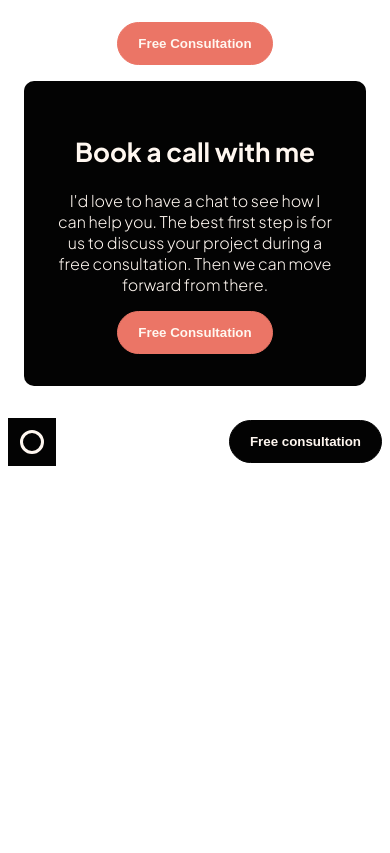
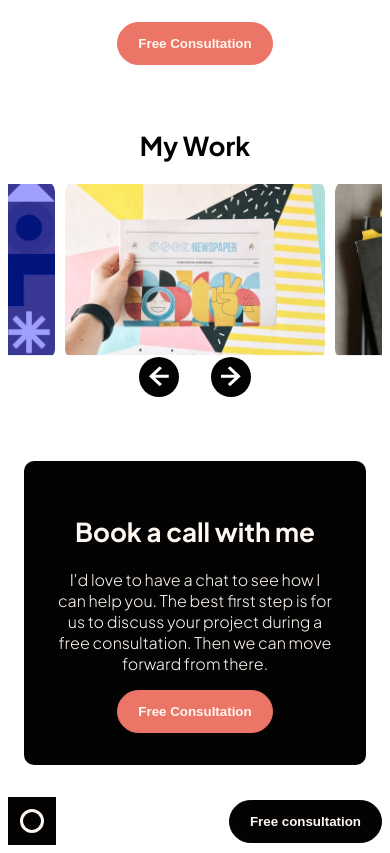
Before and after one commit to Lfrancos/fm-sp-portafolio, a Next.js app: page / in a window 390 px wide. Shown: the part 2200-3053 px from the top of the page. Before the commit the page ends 2674 px from the top, so only its background shows below. Built offline with nearby package versions, Linux system fonts and the light colour scheme.

Commit message:
set basic function of gallery for mobile

```diff
--- /dev/null
+++ b/src/components/ui/Gallery.module.scss
@@ -0,0 +1,52 @@
+
+.gallery {
+    margin: 4rem auto;
+    text-align: center;
+    &Container {
+        overflow: hidden;
+        position: relative;
+        width: 100%;
+        min-height: 173px;
+    }
+}
+.arrows {
+    display: flex;
+    gap: 2rem;
+    justify-content: center;
+}
+.btnArrows {
+    background-color: hsl(var(--color-black));
+    border-radius: 50%;
+    width: 40px;
+    height: 40px;
+    position: relative;
+    margin: 0;
+    padding: 0;
+}
+.position {
+    margin: 0;
+    padding: 0;
+    position: absolute;
+    top: 50%;
+    left: 50%;
+    transform: translate(-50%, -45%)
+}
+.images {
+    position: absolute;
+    top: 50%;
+    left: 50%;
+    width: 800px;
+    margin-bottom: 2rem;
+    display: flex;
+    justify-content: center;
+    gap: 10px;
+    transform: translate(-50%, -50%)
+
+}
+.image {
+    margin: 0 auto;
+    width: fit-content;
+    overflow: hidden;
+    border-radius: 10px;
+    // padding: 300px;
+}
--- /dev/null
+++ b/src/components/ui/Gallery.tsx
@@ -0,0 +1,90 @@
+import Image from "next/image";
+import { useState } from "react";
+import styles from "./Gallery.module.scss";
+
+const gallery = [
+  "image-slide-1.jpg",
+  "image-slide-2.jpg",
+  "image-slide-3.jpg",
+  "image-slide-4.jpg",
+  "image-slide-5.jpg",
+];
+export const Gallery = () => {
+
+    const [ currentImage , setCurrentImage] = useState(2);
+
+    const handleClickRight = () => {
+        if (currentImage === gallery.length - 1) {
+            setCurrentImage(0);
+        } else {
+            setCurrentImage(currentImage + 1);
+        }
+    }
+    const handleClickLeft = () => {
+        if (currentImage === 0) {
+            setCurrentImage(gallery.length - 1);
+        } else {
+            setCurrentImage(currentImage - 1);
+        }
+    }
+
+  return (
+    <div className={styles.gallery}>
+      <h2>My Work</h2>
+
+      <div className={styles.galleryContainer}>
+        <div className={styles.images}>
+          <div className={styles.image}>
+            <Image
+              src={`/assets/${gallery[currentImage - 1]}`}
+              width={300}
+              height={200}
+              alt="im"
+            />
+          </div>
+          <div className={styles.image}>
+            <Image
+              src={`/assets/${gallery[currentImage]}`}
+              width={300}
+              height={200}
+              alt="im"
+            />
+          </div>
+          <div className={styles.image}>
+            <Image
+              src={`/assets/${gallery[currentImage + 1]}`}
+              width={300}
+              height={200}
+              alt="im"
+            />
+          </div>
+        </div>
+      </div>
+
+      {/* arrows */}
+
+      <div className={styles.arrows}>
+        <div className={styles.btnArrows} onClick={ handleClickLeft }>
+          <div className={styles.position}>
+            <Image
+              src="/assets/icon-arrow-left.svg"
+              alt="arrow"
+              width={20}
+              height={20}
+            />
+          </div>
+        </div>
+        <div className={styles.btnArrows} onClick={ handleClickRight }>
+          <div className={styles.position}>
+            <Image
+              src="/assets/icon-arrow-right.svg"
+              alt="arrow"
+              width={20}
+              height={20}
+            />
+          </div>
+        </div>
+      </div>
+    </div>
+  );
+};
--- a/src/data/mosaic.json
+++ b/src/data/data.json
@@ -1,5 +1,5 @@
 {
-  "mosaic": [
+  "grid": [
     {
       "name": "Graphic design",
       "className": "graphicDesign",
--- a/src/pages/index.tsx
+++ b/src/pages/index.tsx
@@ -2,8 +2,9 @@ import type { NextPage } from "next";
 import Image from "next/image";
 import { MainLayout } from "../components/layouts/MainLayout";
 import styles from "./index.module.scss";
-import Data from "../data/mosaic.json" assert { type: "json" };
+import Data from "../data/data.json" assert { type: "json" };
 import { Button } from "../components/ui/Button";
+import { Gallery } from '../components/ui/Gallery';
 
 const Home: NextPage = () => {
   return (
@@ -17,12 +18,12 @@ const Home: NextPage = () => {
           </p>
         </div>
 
-        {/* this is the mosaic
+        {/* this is the grid of skills
           if you want to change the dimensions or name or anything you should do it from the data JSON file
         */}
 
         <div className={styles.mosaic}>
-          {Data.mosaic.map(({ className, name, width, height, img }) => {
+          {Data.grid.map(({ className, name, width, height, img }) => {
             return (
               <div
                 key={className}
@@ -66,7 +67,12 @@ const Home: NextPage = () => {
           </div>
         </div>
 
+        {/* gallery */}
+
+        <Gallery />
+
         {/* this is the bookings */}
+
         <div className={styles.bookings}>
           <h2>Book a call with me</h2>
           <p>
```
